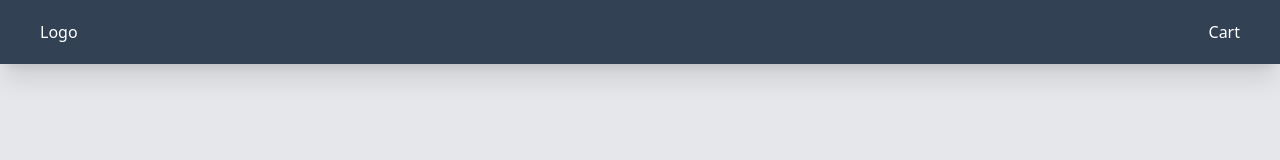
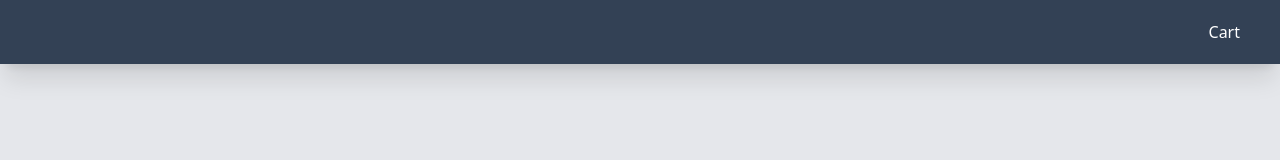
Before and after one commit to cfarq/-lendo-frontend-test, a React (Vite) app: page / in a window 1280 px wide. Shown: the top 160 px of the page. Built offline with nearby package versions, Linux system fonts and the light colour scheme.

Commit message:
add entity for products to types for product list component

```diff
--- a/src/components/Page/PageHeader.tsx
+++ b/src/components/Page/PageHeader.tsx
@@ -1,7 +1,7 @@
 export const PageHeader = ({}): JSX.Element => {
   return (
     <div className="flex items-center justify-between w-full fixed top-0 shadow-xl bg-slate-700 text-white px-10 py-5">
-      <div>Logo</div>
+      <div></div>
       <div>Cart</div>
     </div>
   );
--- /dev/null
+++ b/src/components/ProductList/ProductList.tsx
@@ -0,0 +1,17 @@
+import { ProductListItem } from "../ProductListItem/ProductListItem";
+
+import { ProductTypes } from "../../types/entities";
+
+interface ProductListProps {
+  products: ProductTypes[];
+}
+
+export const ProductList = ({ products }: ProductListProps): JSX.Element => {
+  return (
+    <div>
+      {products.map((product: ProductTypes) => {
+        return <ProductListItem product={product} />;
+      })}
+    </div>
+  );
+};
--- /dev/null
+++ b/src/components/ProductList/index.ts
@@ -0,0 +1 @@
+export * from "./ProductList";
--- /dev/null
+++ b/src/components/ProductListItem/ProductListItem.tsx
@@ -0,0 +1,9 @@
+import { ProductTypes } from "../../types/entities";
+
+interface ProductListItemProps {
+  product: ProductTypes;
+}
+
+export const ProductListItem = ({ product }: ProductTypes): JSX.Element => {
+  return <div></div>;
+};
--- /dev/null
+++ b/src/components/ProductListItem/index.ts
@@ -0,0 +1 @@
+export * from "./ProductListItem";
--- /dev/null
+++ b/src/types/entities.ts
@@ -0,0 +1,16 @@
+export interface Product {
+  id: number;
+  name: string;
+  brand: string;
+  price: string;
+  available: boolean;
+  weight: number;
+  options: [
+    {
+      color: string;
+      power?: number;
+      storage?: number;
+      quantity: number;
+    }
+  ];
+}
```
